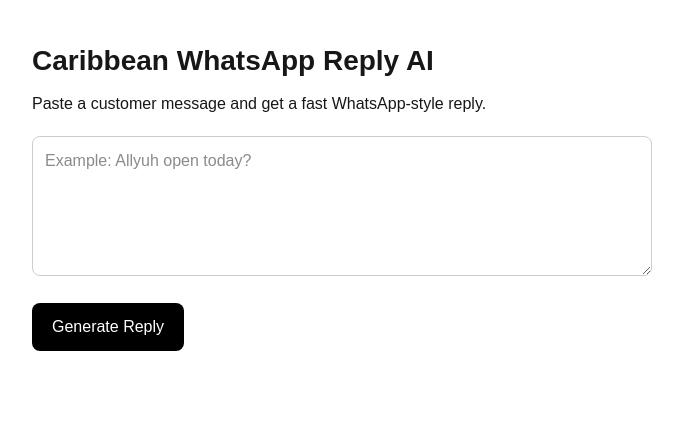
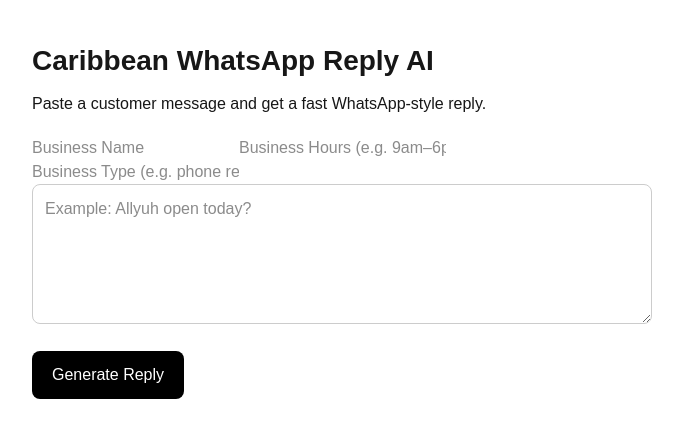
Before and after one commit to orvayndigital/caribbean-ai-reply, a Next.js app: page / in a window 1280 px wide. Shown: the top 438 px of the page, without its empty margins (298-981 px from the left). Built offline with nearby package versions, Linux system fonts and the light colour scheme.

Commit message:
send business context to backend

```diff
--- a/app/page.tsx
+++ b/app/page.tsx
@@ -6,6 +6,9 @@
   const [message, setMessage] = useState("");
   const [result, setResult] = useState("");
   const [loading, setLoading] = useState(false);
+  const [businessName, setBusinessName] = useState("");
+  const [hours, setHours] = useState("");
+  const [businessType, setBusinessType] = useState("");
 
   async function generateReply() {
     setLoading(true);
@@ -13,12 +16,17 @@
 
     try {
       const res = await fetch("/api/reply", {
-        method: "POST",
-        headers: {
-          "Content-Type": "application/json",
-        },
-        body: JSON.stringify({ message }),
-      });
+  method: "POST",
+  headers: {
+    "Content-Type": "application/json",
+  },
+  body: JSON.stringify({
+    message,
+    businessName,
+    hours,
+    businessType,
+  }),
+});
 
       const data = await res.json();
       setResult(data.reply || "No reply generated.");
@@ -44,6 +52,23 @@
         Paste a customer message and get a fast WhatsApp-style reply.
       </p>
 
+      <input
+  placeholder="Business Name"
+  value={businessName}
+  onChange={(e) => setBusinessName(e.target.value)}
+/>
+
+<input
+  placeholder="Business Hours (e.g. 9am–6pm)"
+  value={hours}
+  onChange={(e) => setHours(e.target.value)}
+/>
+
+<input
+  placeholder="Business Type (e.g. phone repairs, restaurant)"
+  value={businessType}
+  onChange={(e) => setBusinessType(e.target.value)}
+/>
       <textarea
         value={message}
         onChange={(e) => setMessage(e.target.value)}
```
